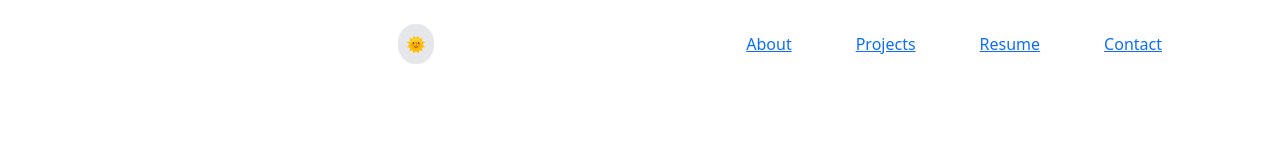
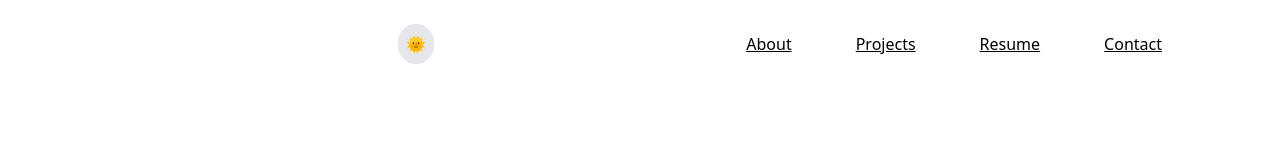
Before and after one commit to poojaharihar03/Portfolio, a React (Create React App) app: page / in a window 1280 px wide. Shown: the top 160 px of the page. Built offline with nearby package versions, Linux system fonts and the light colour scheme.

Commit message:
Updated files with changes from the old repository

```diff
--- a/src/App.css
+++ b/src/App.css
@@ -1,38 +1,48 @@
-.App {
-  text-align: center;
+@tailwind base;
+@tailwind components;
+@tailwind utilities;
+
+/* Global styles */
+body {
+  background-color: #ffffff; /* Light mode background color */
+  transition: background-color 0.3s, color 0.3s;
 }
 
-.App-logo {
-  height: 40vmin;
-  pointer-events: none;
+body.dark-mode {
+  background-color: #111827;
+  color: #fdfdfd; /* Dark mode text color */
+}
+.navbar-button {
+  color: #000000; /* Default text color */
+  background-color: transparent; /* Default background color */
+  /* border: 2px solid transparent;  */
+  font-weight: 370; /* Font weight */
+  transition: background-color 0.3s, color 0.3s, border-color 0.3s;
 }
 
-@media (prefers-reduced-motion: no-preference) {
-  .App-logo {
-    animation: App-logo-spin infinite 20s linear;
-  }
+.navbar-button:hover {
+  color: #ffffff; /* Text color on hover */
+  background-color: #007bff; /* Background color on hover */
+  border-color: #007bff; /* Border color on hover */
 }
 
-.App-header {
-  background-color: #282c34;
-  min-height: 100vh;
-  display: flex;
-  flex-direction: column;
-  align-items: center;
-  justify-content: center;
-  font-size: calc(10px + 2vmin);
-  color: white;
+.navbar-button:active {
+  background-color: #0056b3; /* Background color on active (click) */
 }
 
-.App-link {
-  color: #61dafb;
+.navbar {
+  background-color: #ffffff; /* Light mode navbar background */
+  color: #000000; /* Light mode navbar text color */
+  transition: background-color 0.3s, color 0.3s;
 }
 
-@keyframes App-logo-spin {
-  from {
-    transform: rotate(0deg);
-  }
-  to {
-    transform: rotate(360deg);
-  }
+.navbar.dark-mode {
+  background-color: #fa3192d5; /* Dark mode navbar background */
+  color: #e0e0e0; /* Dark mode navbar text color */
 }
+
+
+.banner.dark-mode {
+  /* background-color: #1e1e1e;  */
+  color: #0a0909; /* Dark mode banner text color */
+}
--- a/src/App.js
+++ b/src/App.js
@@ -1,8 +1,6 @@
-import logo from './logo.svg';
+import React, { useState, useEffect } from 'react';
 import './App.css';
-import Navbar from './components/Navbar'
-import React from 'react';
-import Resume from './components/Resume';
+import Navbar from './components/Navbar';
 import Banner from './components/Banner';
 import Projects from './components/Projects';
 import Contact from './components/Contact';
@@ -10,17 +8,18 @@ import './index.css';
 import 'bootstrap/dist/css/bootstrap.min.css';
 import Hackathon from './components/Hackathon';
 
+const App = () => {
+  const [isDarkMode, setIsDarkMode] = useState(false);
 
-function App() {
   return (
-    <div className="App">
-      <Navbar/>
-      <Banner />
-      <Projects />
+    <div className={`App ${isDarkMode ? 'dark' : ''}`}>
+      <Navbar isDarkMode={isDarkMode} toggleDarkMode={() => setIsDarkMode(prevMode => !prevMode)} /> {/* Change here */}
+      <Banner isDarkMode={isDarkMode}/>
+      <Projects isDarkMode={isDarkMode}/>
       <Hackathon />
       <Contact />
     </div>
   );
-}
+};
 
 export default App;
--- a/src/components/App.css
+++ b/src/components/App.css
@@ -5,44 +5,29 @@
 /* Global styles */
 body {
   background-color: #ffffff; /* Light mode background color */
+  color: #000000; /* Light mode text color */
   transition: background-color 0.3s, color 0.3s;
 }
 
 body.dark-mode {
-  background-color: #111827;
-  color: #fdfdfd; /* Dark mode text color */
-}
-.navbar-button {
-  color: #000000; /* Default text color */
-  background-color: transparent; /* Default background color */
-  /* border: 2px solid transparent;  */
-  font-weight: 370; /* Font weight */
-  transition: background-color 0.3s, color 0.3s, border-color 0.3s;
-}
-
-.navbar-button:hover {
-  color: #ffffff; /* Text color on hover */
-  background-color: #007bff; /* Background color on hover */
-  border-color: #007bff; /* Border color on hover */
-}
-
-.navbar-button:active {
-  background-color: #0056b3; /* Background color on active (click) */
+  background-color: #121212; /* Dark mode background color */
+  color: #e0e0e0; /* Dark mode text color */
 }
 
 .navbar {
-  background-color: #ffffff; /* Light mode navbar background */
-  color: #000000; /* Light mode navbar text color */
   transition: background-color 0.3s, color 0.3s;
 }
 
 .navbar.dark-mode {
-  background-color: #fa3192d5; /* Dark mode navbar background */
+  background-color: #333333; /* Dark mode navbar background */
   color: #e0e0e0; /* Dark mode navbar text color */
 }
 
+.banner {
+  transition: background-color 0.3s, color 0.3s;
+}
 
 .banner.dark-mode {
-  /* background-color: #1e1e1e;  */
-  color: #0a0909; /* Dark mode banner text color */
+  background-color: #1e1e1e; /* Dark mode banner background */
+  color: #e0e0e0; /* Dark mode banner text color */
 }
--- a/src/components/Navbar.js
+++ b/src/components/Navbar.js
@@ -1,14 +1,13 @@
-import React, { useState, useEffect } from 'react';
-import { Link } from 'react-scroll';
+import React, { useState, useEffect } from 'react';  // Ensure these imports
+import { Link } from 'react-scroll';  // Ensure this import
 
-const Navbar = ({ isDarkMode, setIsDarkMode }) => {
+const Navbar = ({ isDarkMode, toggleDarkMode }) => {
   const [isOpen, setIsOpen] = useState(false);
   const [scrolled, setScrolled] = useState(false);
 
   useEffect(() => {
-    // Handle scroll event to change navbar style
     const handleScroll = () => {
-      if (window.scrollY > 50) { // Adjust the scroll position threshold as needed
+      if (window.scrollY > 50) {
         setScrolled(true);
       } else {
         setScrolled(false);
@@ -26,7 +25,6 @@ const Navbar = ({ isDarkMode, setIsDarkMode }) => {
 
   const toggleMenu = () => setIsOpen(!isOpen);
   const closeMenu = () => setIsOpen(false);
-  const toggleTheme = () => setIsDarkMode(!isDarkMode);
 
   return (
     <nav className={`fixed top-0 left-0 w-full z-50 transition-transform duration-300 ${scrolled ? 'bg-opacity-70' : 'bg-opacity-100'} ${isDarkMode ? 'navbar dark-mode' : 'navbar'}`}>
@@ -47,7 +45,7 @@ const Navbar = ({ isDarkMode, setIsDarkMode }) => {
           </button>
 
           <button
-            onClick={toggleTheme}
+            onClick={toggleDarkMode}
             className="bg-gray-200 dark:bg-gray-700 p-2 rounded-full"
           >
             {isDarkMode ? '🌙' : '🌞'}
```
Also changed, not shown: src/components/Banner.js (line endings or trailing spaces), src/components/Contact.js (line endings or trailing spaces), src/components/Hackathon.js (line endings or trailing spaces), src/components/Projects.css (indentation only), src/components/Projects.js (line endings or trailing spaces).
